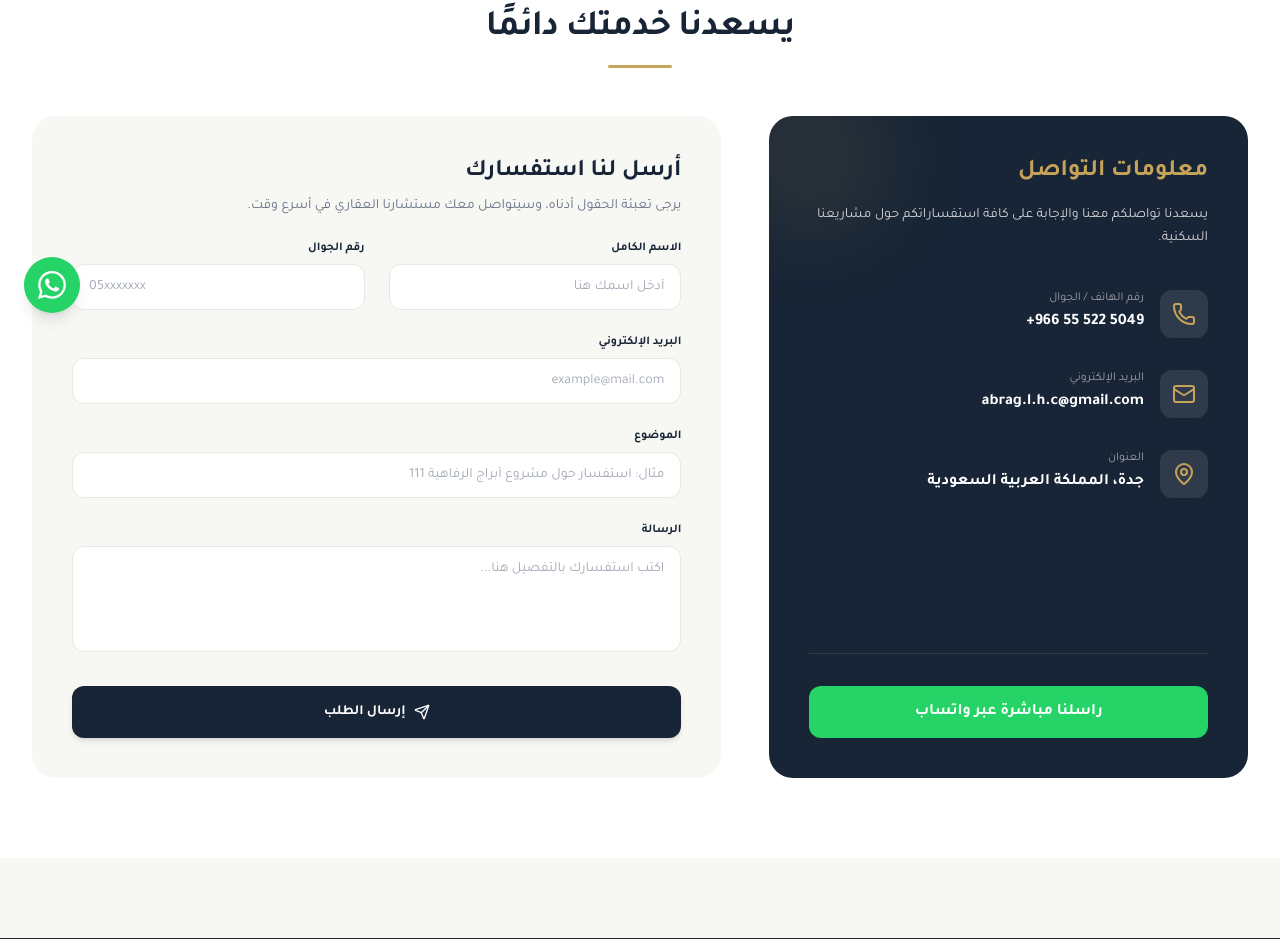
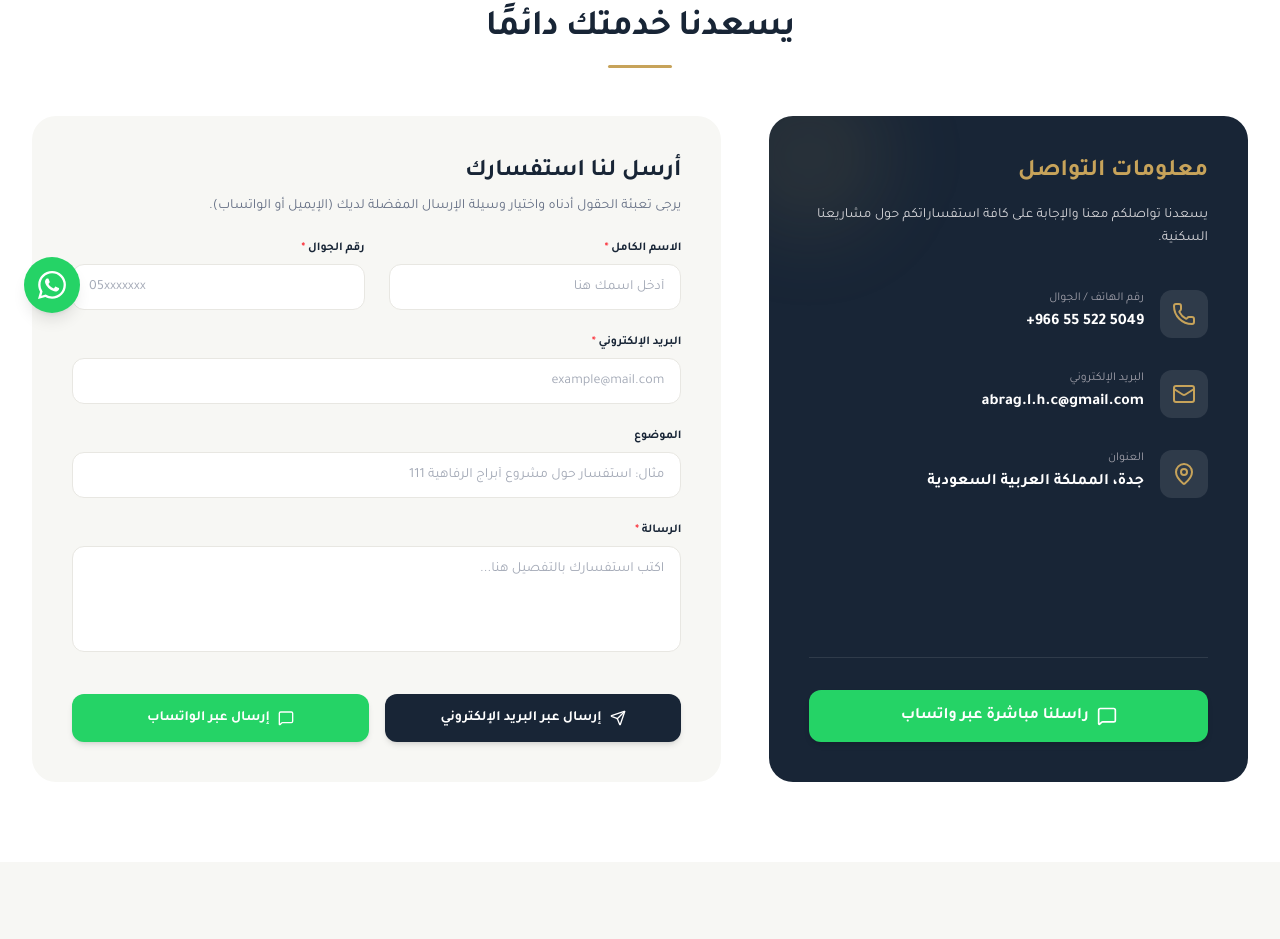
Before and after one commit to hazim-ahmed/abraj-view, a Next.js app: page /contact in a window 1280 px wide. Shown: the part 463-1402 px from the top of the page. Built offline with nearby package versions, Linux system fonts and the light colour scheme.

Commit message:
Add active Email and WhatsApp send functionality to contact form

```diff
--- a/app/contact/page.tsx
+++ b/app/contact/page.tsx
@@ -2,7 +2,7 @@
 
 import React, { useState, Suspense } from "react";
 import { useSearchParams } from "next/navigation";
-import { Phone, Mail, MapPin, Send, CheckCircle2 } from "lucide-react";
+import { Phone, Mail, MapPin, Send, CheckCircle2, MessageSquare, Loader2 } from "lucide-react";
 import Container from "../../components/ui/Container";
 import SectionTitle from "../../components/ui/SectionTitle";
 import { siteConfig } from "../../config/site";
@@ -20,6 +20,8 @@ function ContactFormContent() {
   });
 
   const [isSubmitted, setIsSubmitted] = useState(false);
+  const [isLoading, setIsLoading] = useState(false);
+  const [lastMethod, setLastMethod] = useState<"email" | "whatsapp">("email");
 
   const handleChange = (
     e: React.ChangeEvent<HTMLInputElement | HTMLTextAreaElement>
@@ -28,18 +30,75 @@ function ContactFormContent() {
     setFormData((prev) => ({ ...prev, [name]: value }));
   };
 
-  const handleSubmit = (e: React.FormEvent) => {
+  const constructWhatsAppText = () => {
+    return `*استفسار من موقع أبراج الرفاهية المتقدمة*\n\n👤 *الاسم:* ${formData.name}\n📱 *رقم الجوال:* ${formData.phone}\n✉️ *البريد:* ${formData.email || "غير محدد"}\n🏷️ *الموضوع:* ${formData.subject || "استفسار عام"}\n\n📝 *الرسالة:*\n${formData.message}`;
+  };
+
+  const handleWhatsAppSubmit = (e: React.FormEvent) => {
     e.preventDefault();
-    // Simulate API response
+    if (!formData.name || !formData.phone || !formData.message) {
+      alert("يرجى تعبئة جميع الحقول المطلوبة (الاسم، الجوال، والرسالة)");
+      return;
+    }
+
+    setLastMethod("whatsapp");
+    const text = constructWhatsAppText();
+    const cleanPhone = siteConfig.phone.replace(/\D/g, "");
+    const whatsappUrl = `https://wa.me/${cleanPhone}?text=${encodeURIComponent(text)}`;
+
+    window.open(whatsappUrl, "_blank");
     setIsSubmitted(true);
-    // Reset form after submission if needed
-    setFormData({
-      name: "",
-      phone: "",
-      email: "",
-      subject: "",
-      message: "",
+  };
+
+  const handleEmailSubmit = async (e: React.FormEvent) => {
+    e.preventDefault();
+    if (!formData.name || !formData.phone || !formData.email || !formData.message) {
+      alert("يرجى تعبئة جميع الحقول المطلوبة");
+      return;
+    }
+
+    setIsLoading(true);
+    setLastMethod("email");
+
+    try {
+      // 1. Send via local API Route
+      await fetch("/api/contact", {
+        method: "POST",
+        headers: { "Content-Type": "application/json" },
+        body: JSON.stringify(formData),
       });
+
+      // 2. Fallback to direct Web3Forms submission
+      await fetch("https://api.web3forms.com/submit", {
+        method: "POST",
+        headers: {
+          "Content-Type": "application/json",
+          Accept: "application/json",
+        },
+        body: JSON.stringify({
+          access_key: "abraj-alrafah-key",
+          from_name: formData.name,
+          to_email: siteConfig.email,
+          subject: formData.subject || `استفسار جديد من ${formData.name}`,
+          name: formData.name,
+          phone: formData.phone,
+          email: formData.email,
+          message: formData.message,
+        }),
+      });
+    } catch (err) {
+      console.error("Error sending message:", err);
+    } finally {
+      // 3. Trigger mailto as a reliable client-side mail option
+      const mailtoSubject = encodeURIComponent(formData.subject || `استفسار من ${formData.name}`);
+      const mailtoBody = encodeURIComponent(
+        `الاسم: ${formData.name}\nرقم الجوال: ${formData.phone}\nالبريد الإلكتروني: ${formData.email}\nالموضوع: ${formData.subject}\n\nالرسالة:\n${formData.message}`
+      );
+      window.open(`mailto:${siteConfig.email}?subject=${mailtoSubject}&body=${mailtoBody}`, "_blank");
+
+      setIsLoading(false);
+      setIsSubmitted(true);
+    }
   };
 
   return (
@@ -99,8 +158,9 @@ function ContactFormContent() {
             href={siteConfig.whatsapp}
             target="_blank"
             rel="noopener noreferrer"
-            className="flex items-center justify-center gap-2 w-full py-3.5 rounded-xl bg-[#25D366] text-white font-bold hover:bg-[#20ba5a] transition-colors"
+            className="flex items-center justify-center gap-2 w-full py-3.5 rounded-xl bg-[#25D366] text-white font-bold hover:bg-[#20ba5a] transition-colors shadow-md"
           >
+            <MessageSquare className="w-5 h-5 shrink-0" />
             <span>راسلنا مباشرة عبر واتساب</span>
           </a>
         </div>
@@ -111,28 +171,46 @@ function ContactFormContent() {
         {isSubmitted ? (
           <div className="h-full flex flex-col items-center justify-center text-center py-12">
             <CheckCircle2 className="w-16 h-16 text-emerald-500 mb-6 animate-pulse" />
-            <h4 className="text-2xl font-bold text-navy mb-3">تم استلام طلبك بنجاح!</h4>
-            <p className="text-base text-gray-text max-w-sm">
-              شكرًا لتواصلك معنا. سنتواصل معك قريبًا عبر الهاتف أو البريد الإلكتروني لتزويدك بالتفاصيل.
+            <h4 className="text-2xl font-bold text-navy mb-3">تم تجهيز طلبك بنجاح!</h4>
+            <p className="text-base text-gray-text max-w-sm mb-6">
+              {lastMethod === "whatsapp"
+                ? "تم فتح تطبيق الواتساب لتأكيد إرسال رسالتك مباشرة إلى مستشارنا العقاري."
+                : `تم تجهيز رسالتك الموجهة إلى (${siteConfig.email}). سنتواصل معك في أسرع وقت ممكن.`}
             </p>
+
+            <div className="flex flex-col sm:flex-row gap-4">
               <button
-              onClick={() => setIsSubmitted(false)}
-              className="mt-8 px-6 py-2.5 rounded-lg bg-navy text-white hover:bg-gold transition-luxury text-sm font-semibold"
+                onClick={() => {
+                  setIsSubmitted(false);
+                  setFormData({ name: "", phone: "", email: "", subject: "", message: "" });
+                }}
+                className="px-6 py-3 rounded-xl bg-navy text-white hover:bg-gold transition-luxury text-sm font-semibold"
               >
                 إرسال رسالة أخرى
               </button>
+
+              <a
+                href={`https://wa.me/${siteConfig.phone.replace(/\D/g, "")}?text=${encodeURIComponent(constructWhatsAppText())}`}
+                target="_blank"
+                rel="noopener noreferrer"
+                className="px-6 py-3 rounded-xl bg-[#25D366] text-white font-bold hover:bg-[#20ba5a] transition-colors text-sm flex items-center justify-center gap-2"
+              >
+                <MessageSquare className="w-4 h-4" />
+                <span>متابعة فورية عبر الواتساب</span>
+              </a>
+            </div>
           </div>
         ) : (
-          <form onSubmit={handleSubmit} className="space-y-6">
+          <form className="space-y-6">
             <h3 className="text-2xl font-bold text-navy mb-2">أرسل لنا استفسارك</h3>
             <p className="text-sm text-gray-text mb-6">
-              يرجى تعبئة الحقول أدناه، وسيتواصل معك مستشارنا العقاري في أسرع وقت.
+              يرجى تعبئة الحقول أدناه واختيار وسيلة الإرسال المفضلة لديك (الإيميل أو الواتساب).
             </p>
 
             <div className="grid grid-cols-1 sm:grid-cols-2 gap-6">
               <div>
                 <label htmlFor="name" className="block text-xs font-bold text-[#182536] mb-2">
-                  الاسم الكامل
+                  الاسم الكامل <span className="text-red-500">*</span>
                 </label>
                 <input
                   type="text"
@@ -149,7 +227,7 @@ function ContactFormContent() {
 
               <div>
                 <label htmlFor="phone" className="block text-xs font-bold text-[#182536] mb-2">
-                  رقم الجوال
+                  رقم الجوال <span className="text-red-500">*</span>
                 </label>
                 <input
                   type="tel"
@@ -167,7 +245,7 @@ function ContactFormContent() {
 
             <div>
               <label htmlFor="email" className="block text-xs font-bold text-[#182536] mb-2">
-                البريد الإلكتروني
+                البريد الإلكتروني <span className="text-red-500">*</span>
               </label>
               <input
                 type="email"
@@ -190,7 +268,6 @@ function ContactFormContent() {
                 type="text"
                 name="subject"
                 id="subject"
-                required
                 value={formData.subject}
                 onChange={handleChange}
                 className="w-full px-4 py-3 rounded-xl border border-[#E8E7E2] bg-white text-[#182536] placeholder-[#667085]/60 transition-all duration-200 focus:outline-none focus:border-[#C7A35A] focus:ring-4 focus:ring-[#C7A35A]/10 text-sm"
@@ -201,7 +278,7 @@ function ContactFormContent() {
 
             <div>
               <label htmlFor="message" className="block text-xs font-bold text-[#182536] mb-2">
-                الرسالة
+                الرسالة <span className="text-red-500">*</span>
               </label>
               <textarea
                 name="message"
@@ -215,14 +292,33 @@ function ContactFormContent() {
               />
             </div>
 
+            {/* Two Action Buttons */}
+            <div className="grid grid-cols-1 sm:grid-cols-2 gap-4 pt-2">
               <button
-              type="submit"
-              className="w-full flex items-center justify-center gap-2 py-4 rounded-xl bg-[#182536] text-white hover:bg-[#C7A35A] hover:text-[#182536] font-bold transition-all duration-300 text-sm shadow-md hover:shadow-lg disabled:opacity-50"
+                type="button"
+                onClick={handleEmailSubmit}
+                disabled={isLoading}
+                className="flex items-center justify-center gap-2 py-3.5 px-4 rounded-xl bg-[#182536] text-white hover:bg-[#C7A35A] hover:text-[#182536] font-bold transition-all duration-300 text-sm shadow-md hover:shadow-lg disabled:opacity-50"
                 style={{ minHeight: "48px" }}
               >
+                {isLoading ? (
+                  <Loader2 className="w-4 h-4 animate-spin" />
+                ) : (
                   <Send className="w-4 h-4 shrink-0" />
-              <span>إرسال الطلب</span>
+                )}
+                <span>إرسال عبر البريد الإلكتروني</span>
               </button>
+
+              <button
+                type="button"
+                onClick={handleWhatsAppSubmit}
+                className="flex items-center justify-center gap-2 py-3.5 px-4 rounded-xl bg-[#25D366] text-white hover:bg-[#20ba5a] font-bold transition-all duration-300 text-sm shadow-md hover:shadow-lg"
+                style={{ minHeight: "48px" }}
+              >
+                <MessageSquare className="w-4 h-4 shrink-0" />
+                <span>إرسال عبر الواتساب</span>
+              </button>
+            </div>
           </form>
         )}
       </div>
```
Also changed, not shown: app/api/contact/route.ts (added, +50 -0 lines). Lines whose indentation alone changed are shown as unchanged.
